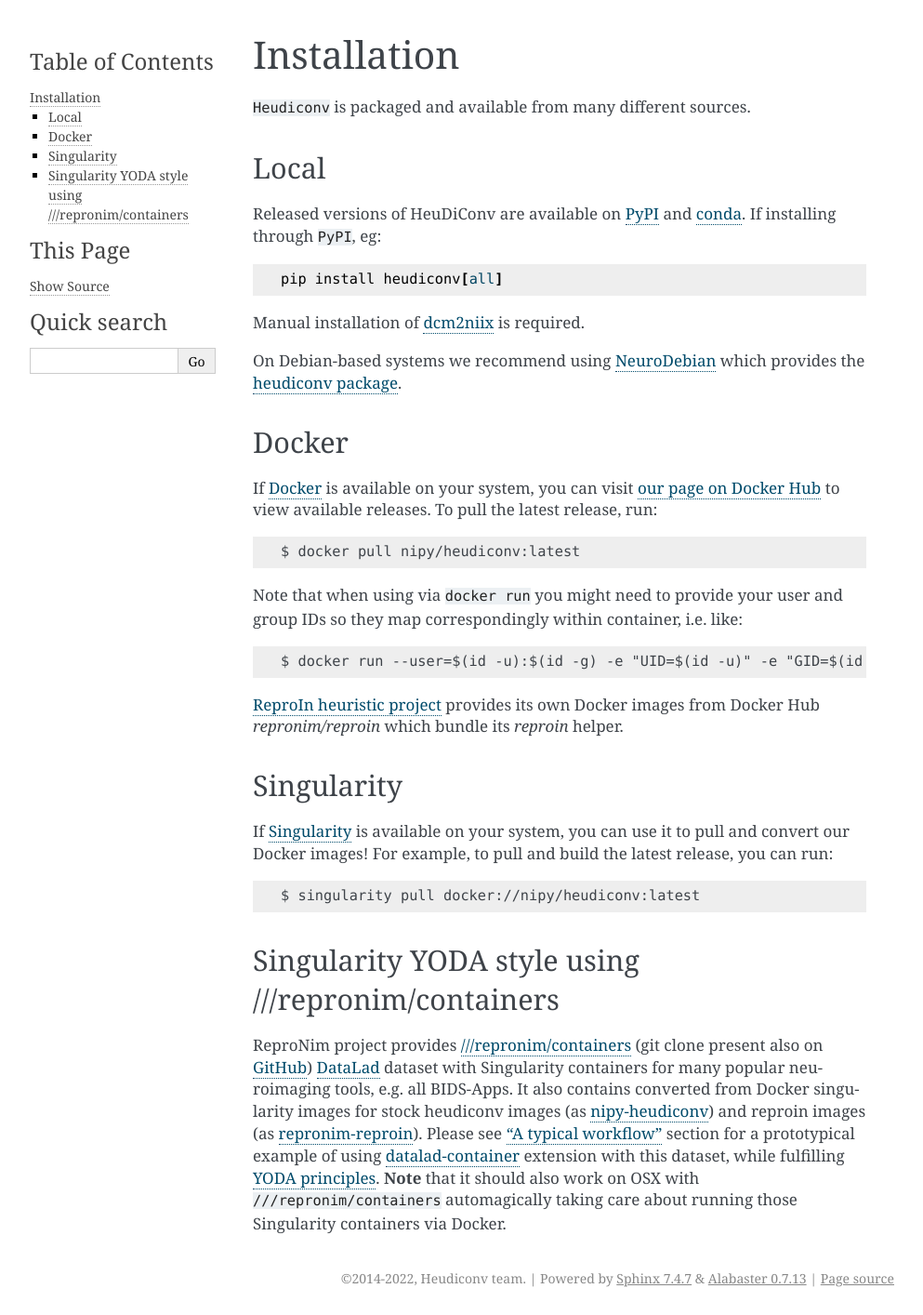
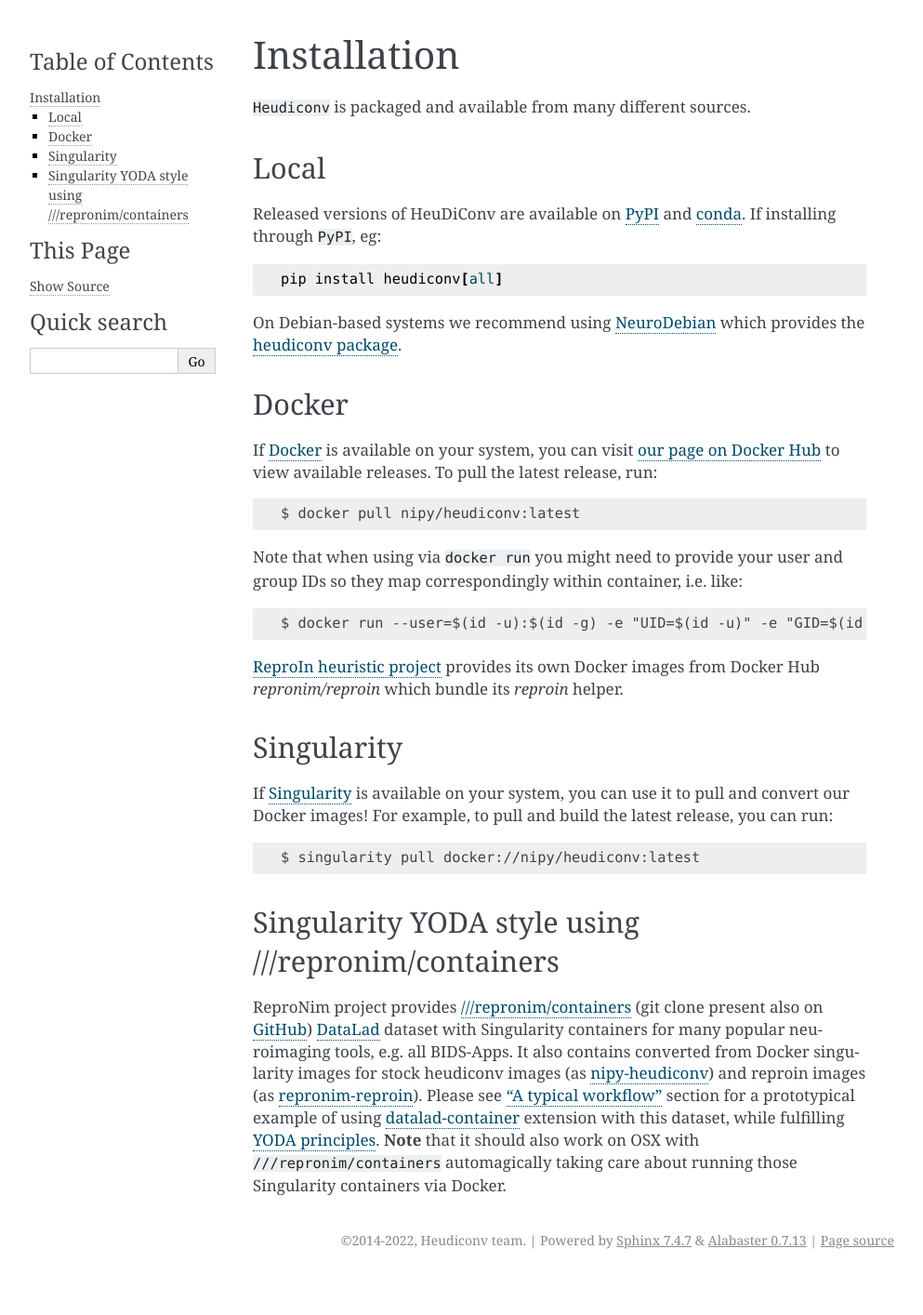
Before and after one commit to nipy/heudiconv, a Sphinx documentation site: the page built from docs/installation.rst, in a window 1280 px wide. Shown: the whole page at 93% size, without its empty margins (148-1141 px from the left). Built offline with Sphinx 7.4.7, drawn with Linux system fonts in a browser that asks for light colours; the version number could not be read and is left out; after the commit the page ends 1373 px from its top, so only the background shows below that.

Commit message:
RF: do not apt-get install or demand manual installation of dcm2niix in the docs

```diff
--- a/docs/installation.rst
+++ b/docs/installation.rst
@@ -12,9 +12,6 @@
 If installing through ``PyPI``, eg::
 
     pip install heudiconv[all]
-
-Manual installation of `dcm2niix <https://github.com/rordenlab/dcm2niix#install>`_
-is required.
 
 On Debian-based systems we recommend using `NeuroDebian <http://neuro.debian.net>`_
 which provides the `heudiconv package <http://neuro.debian.net/pkgs/heudiconv.html>`_.
```
Also changed, not shown: 1 other file.
